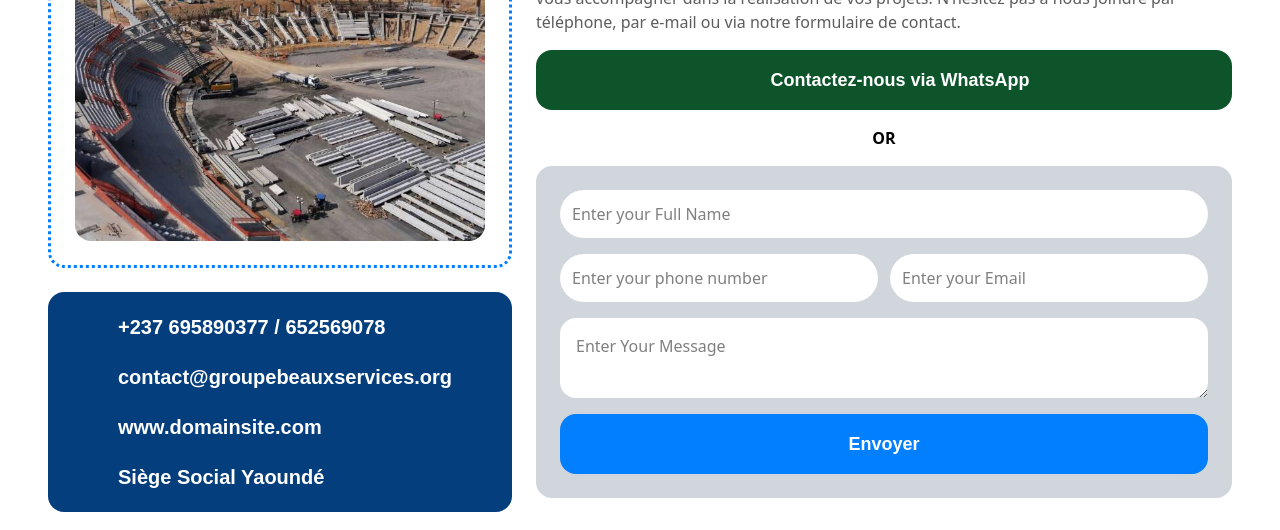
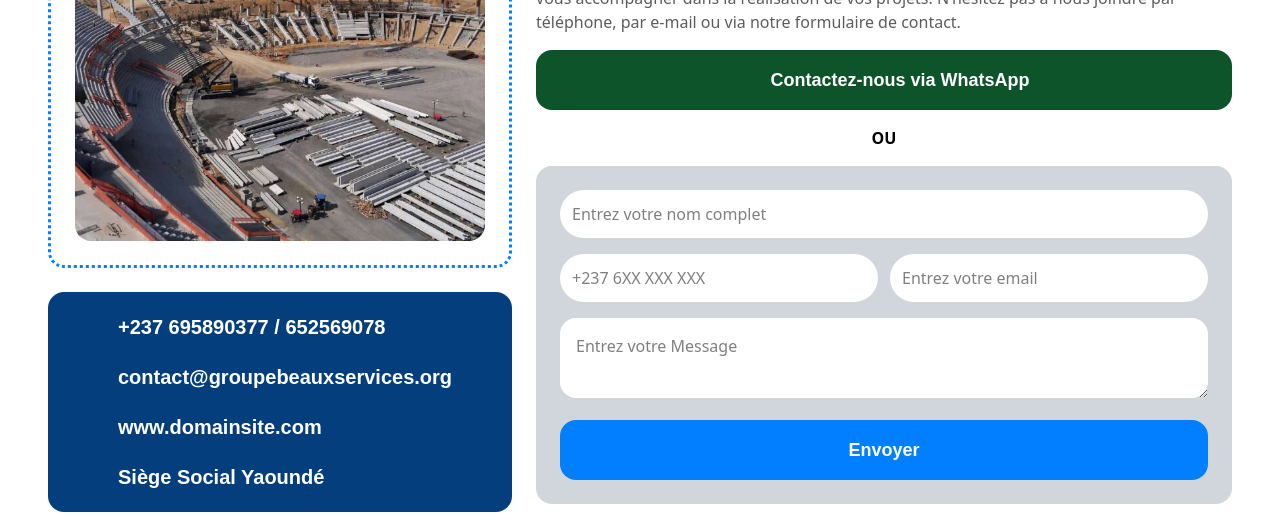
Before and after one commit to iaifrns/kevin-construction, a React (Vite) app: page /contact_us in a window 1280 px wide. Shown: the part 820-1350 px from the top of the page. Built offline with nearby package versions, Linux system fonts and the light colour scheme; some icons are missing.

Commit message:
finished with the structure of the contact us

```diff
--- a/package.json
+++ b/package.json
@@ -10,6 +10,7 @@
     "preview": "vite preview"
   },
   "dependencies": {
+    "@emailjs/browser": "^4.4.1",
     "@tailwindcss/vite": "^4.1.11",
     "pdfjs-dist": "^5.4.54",
     "react": "^19.1.1",
--- a/src/pages/contactUs/components/ContactSection.tsx
+++ b/src/pages/contactUs/components/ContactSection.tsx
@@ -2,24 +2,113 @@ import { Icon } from "@iconify-icon/react/dist/iconify.mjs";
 import { contactFullInfo } from "../../../components/Footer";
 import { images } from "../../../constants/images";
 import { ridarectToWhatsapp } from "../../../helper/ridarectToWhatsapp";
+import { useEffect, useState } from "react";
+import emailjs from "@emailjs/browser";
+
+const templateID = "template_ic3im7n";
+const serviceID = "service_poc1cuj";
+const publicKey = "yN-gLhPTPxMXzApQb";
+
+type FormData = { name: string; phone: string; email: string; message: string };
 
 const CustomInput = ({
   type,
   placeholder,
+  value,
+  onchange,
+  errorMes,
 }: {
   type: string;
   placeholder: string;
+  value: string;
+  onchange: (e: string) => void;
+  errorMes: string;
 }) => {
   return (
+    <div className="w-full">
       <input
         type={type}
         placeholder={placeholder}
+        value={value}
+        onChange={(e) => onchange(e.target.value)}
         className="w-full rounded-full p-3 bg-white focus:outline-none"
       />
+      <p className="text-red-500 pl-4 text-sm font-poppins">{errorMes}</p>
+    </div>
   );
 };
 
 const ContactSection = () => {
+  const [fromData, setFormData] = useState<FormData>({
+    name: "",
+    phone: "",
+    email: "",
+    message: "",
+  });
+  const [errorMes, setErrorMes] = useState<FormData>({
+    name: "",
+    phone: "",
+    email: "",
+    message: "",
+  });
+  const [sending, setSending] = useState(false);
+  const [status, setStatus] = useState<string | null>(null);
+
+  const handleErrorMessage = (e:string, message:string) => {
+    const initail = {
+    name: "",
+    phone: "",
+    email: "",
+    message: "",
+  }
+    setErrorMes({...initail, [e]: message})
+  }
+
+  const onSubmit = async () => {
+    let ok = true;
+
+    switch (true) {
+      case fromData.name.length < 2:
+        handleErrorMessage("name", "Veuillez entrer votre nom")
+        ok = false;
+        break;
+      case fromData.email.length < 3:
+        handleErrorMessage("email", "Veuillez entrer votre mail")
+        ok = false;
+        break;
+      case fromData.phone.length < 4:
+        handleErrorMessage("name", "Please Enter a correct phone number formate")
+        ok = false;
+        break;
+      case fromData.message.length < 6:
+        ok = false;
+        break;
+    }
+
+    if (ok) {
+      setSending(true);
+      try {
+        await emailjs.send(serviceID, templateID, fromData, {
+          publicKey: publicKey,
+        });
+        setStatus("Message envoyé ✅");
+        setFormData({ name: "", email: "", message: "", phone: "" });
+      } catch (err: any) {
+        setStatus(
+          `Échec de l’envoi: ${err?.text || err?.message || "Erreur inconnue"}`
+        );
+      } finally {
+        setSending(false);
+      }
+    }
+  };
+
+  useEffect(() => {
+    if (status != null) {
+      alert(status);
+    }
+  }, [status]);
+
   return (
     <div className="md:p-12 flex max-md:p-4 gap-6 max-[1035px]:flex-col">
       <div className="flex-2 flex flex-col gap-6">
@@ -73,19 +162,55 @@ const ContactSection = () => {
             Contactez-nous via WhatsApp
           </p>
         </button>
-        <p className="w-full text-center font-semibold">OR</p>
+        <p className="w-full text-center font-semibold">OU</p>
         <div className="flex flex-col gap-4 w-full bg-gray-300 p-6 rounded-2xl">
-          <CustomInput type="text" placeholder="Enter your Full Name" />
+          <CustomInput
+            type="text"
+            placeholder="Entrez votre nom complet"
+            value={fromData.name}
+            onchange={(e) => setFormData({ ...fromData, name: e })}
+            errorMes={errorMes.name}
+          />
           <div className="flex gap-3 items-center max-[800px]:flex-col">
-            <CustomInput type="text" placeholder="Enter your phone number" />
-            <CustomInput type="email" placeholder="Enter your Email" />
+            <CustomInput
+              type="text"
+              placeholder="+237 6XX XXX XXX"
+              value={fromData.phone}
+              onchange={(e) => setFormData({ ...fromData, phone: e })}
+              errorMes={errorMes.phone}
+            />
+            <CustomInput
+              type="email"
+              placeholder="Entrez votre email"
+              value={fromData.email}
+              onchange={(e) => setFormData({ ...fromData, email: e })}
+              errorMes={errorMes.email}
+            />
           </div>
+          <div className="w-full">
             <textarea
-            placeholder="Enter Your Message"
-            className="p-4 rounded-2xl bg-white"
+              placeholder="Entrez votre Message"
+              className="p-4 rounded-2xl bg-white w-full"
+              value={fromData.message}
+              onChange={(e) =>
+                setFormData({ ...fromData, message: e.target.value })
+              }
             ></textarea>
-          <button className="bg-secondary hover:bg-primary text-white font-bold text-lg font-poppins p-4 rounded-2xl transition-all duration-300 ease-in-out">
-            Envoyer
+            <p className="text-red-500 pl-4 text-sm font-poppins">{errorMes.message}</p>
+          </div>
+          <button
+            className="bg-secondary hover:bg-primary text-white font-bold text-lg font-poppins p-4 rounded-2xl transition-all duration-300 ease-in-out flex justify-center"
+            onClick={() => {
+              if (!sending) {
+                onSubmit();
+              }
+            }}
+          >
+            {sending ? (
+              <p className="animate-ping">Loading ...</p>
+            ) : (
+              <p>Envoyer</p>
+            )}
           </button>
         </div>
       </div>
```
Also changed, not shown: 1 other file (tests, documents, lock files or other folders). Lines whose indentation alone changed are shown as unchanged.
